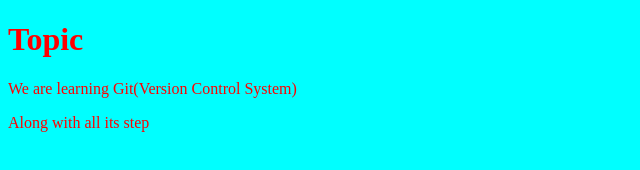
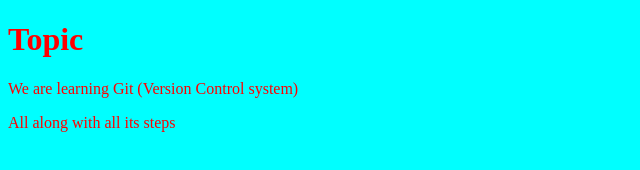
Before and after one commit to rafaymujahid/learninggit, a plain HTML site: page index.html in a window 1280 px wide. Shown: the full height of the page, 0-640 px from the left. Drawn offline with Linux system fonts and the light colour scheme.

Commit message:
Now ready to commit

```diff
--- a/index.html
+++ b/index.html
@@ -5,12 +5,11 @@
     <meta http-equiv="X-UA-Compatible" content="IE=edge">
     <meta name="viewport" content="width=device-width, initial-scale=1.0">
     <title>Git</title>
-    <link rel="stylesheet" href="style.css">
+    <link rel="stylesheet" href="style.css"
 </head>
 <body>
     <h1>Topic</h1>
-    <p>We are learning Git(Version Control System)</p>
-    <p>Along with all its step</p>
-
+    <p>We are learning Git (Version Control system) </p>
+    <p>All along with all its steps</p>
 </body>
 </html>
```
